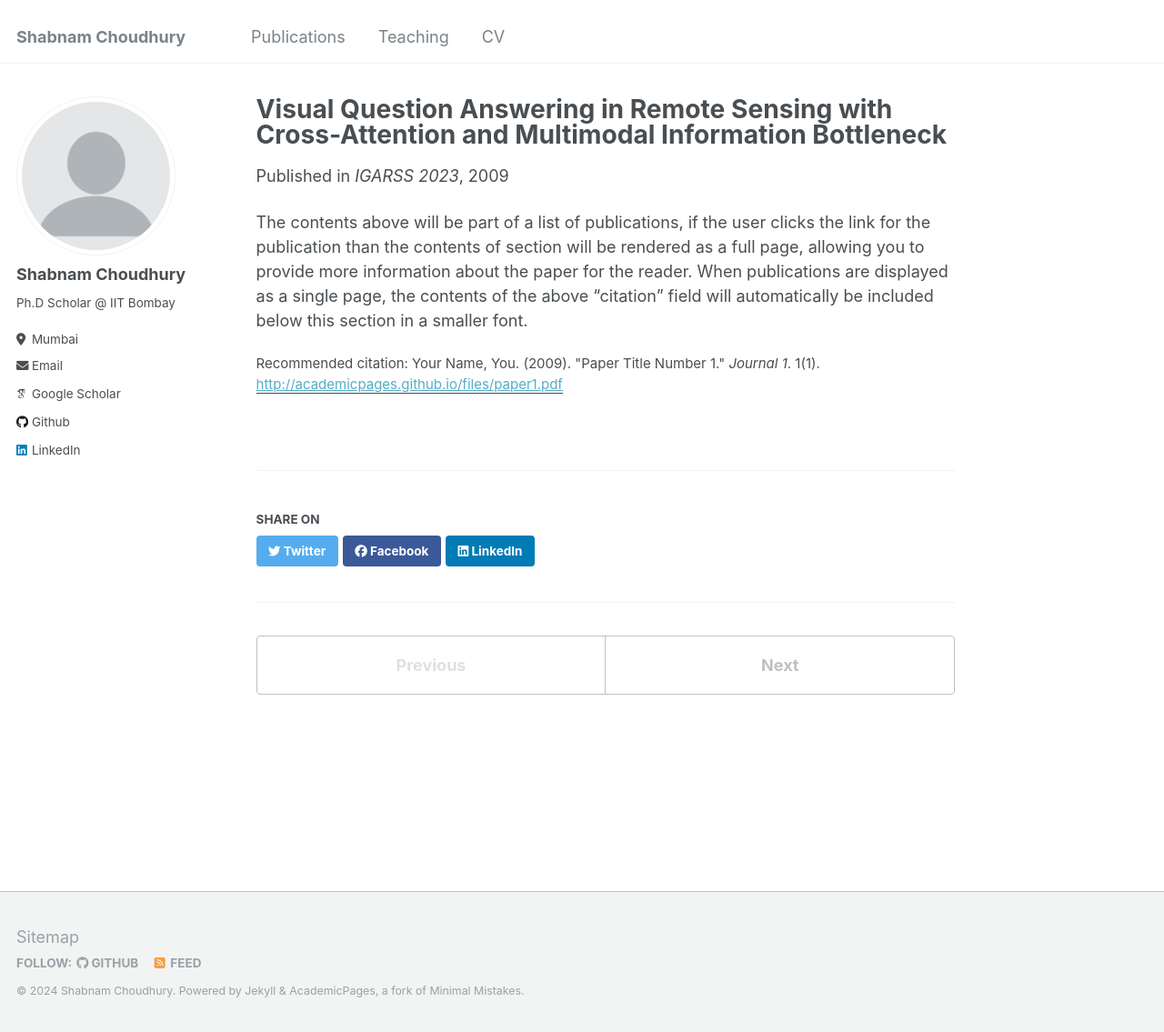
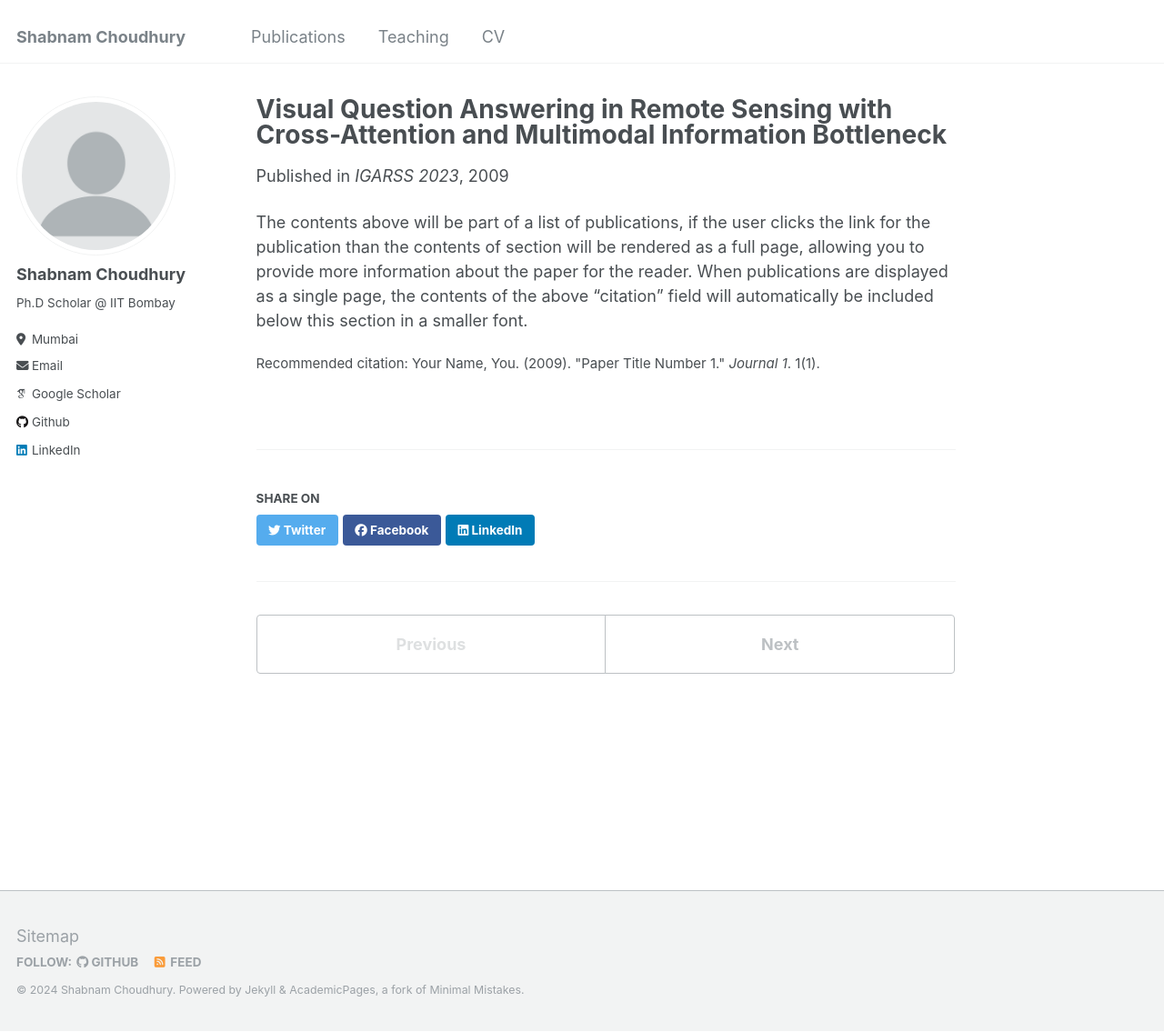
Before and after one commit to Shabnamchoudhury/Shabnamchoudhury.github.io, a Jekyll site: the page built from _publications/2009-10-01-paper-title-number-1.md, in a window 1280 px wide and 1135 px high. Shown: the whole window at 91% size. Built offline with Jekyll 4.4.1, drawn with Linux system fonts in a browser that asks for light colours; some web fonts are replaced; part of the change alters nothing that is shown.

Commit message:
Update 2009-10-01-paper-title-number-1.md

```diff
--- a/_publications/2009-10-01-paper-title-number-1.md
+++ b/_publications/2009-10-01-paper-title-number-1.md
@@ -5,7 +5,6 @@ permalink: /publication/2009-10-01-paper-title-number-1
 excerpt: 'This paper is about the number 1. The number 2 is left for future work.'
 date: 2009-10-01
 venue: 'IGARSS 2023'
-paperurl: 'http://academicpages.github.io/files/paper1.pdf'
 citation: 'Your Name, You. (2009). &quot;Paper Title Number 1.&quot; <i>Journal 1</i>. 1(1).'
 ---
 
```
